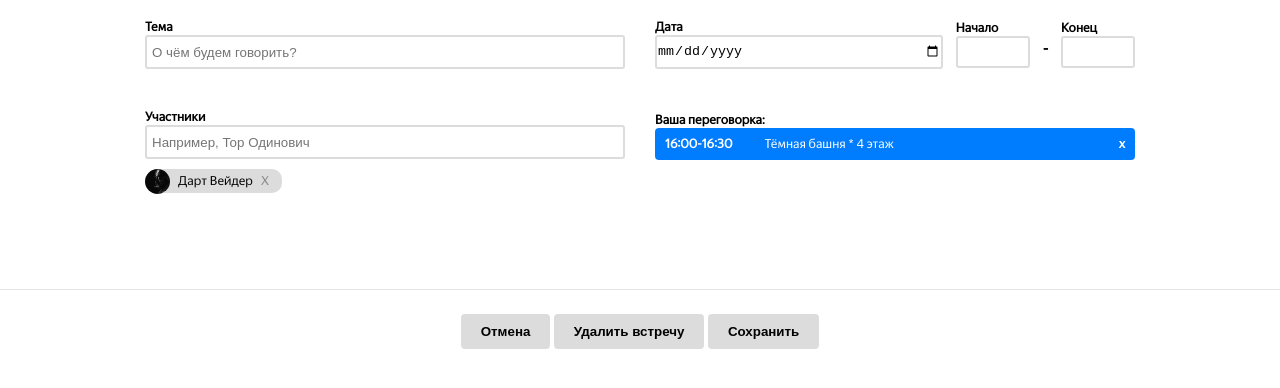
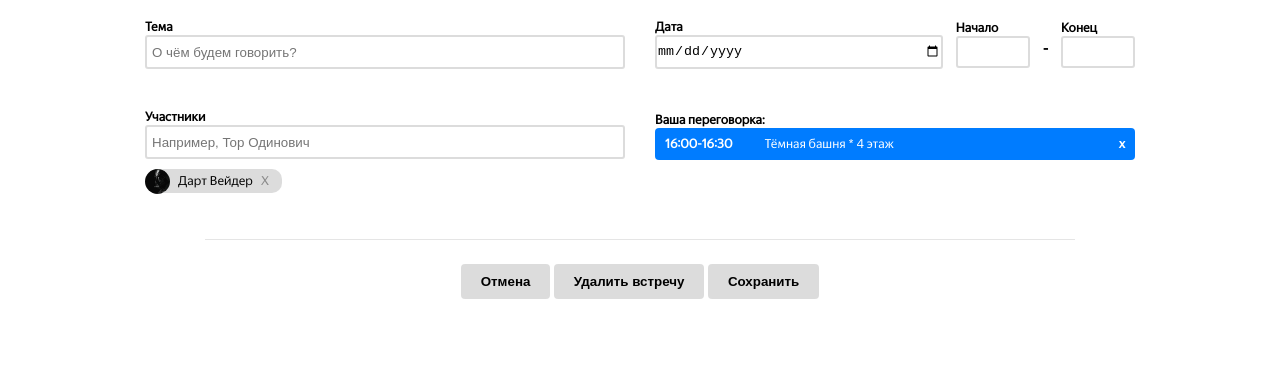
Before and after one commit to MrKarlKori/peregovorki, a plain HTML site: page index.html in a window 1280 px wide. Both pictures are taken after a click on the element 536 px from the left and 194 px from the top of the page. Shown: the part 182-570 px from the top of the page. Drawn offline with Linux system fonts and the light colour scheme.

Commit message:
footer moved to main tag

```diff
--- a/css/style.css
+++ b/css/style.css
@@ -70,7 +70,7 @@ header p::first-letter {
 	margin: 50px 16%;
 }
 
-footer {
+.footer__new, .footer__edit {
 	border-top: 1px rgba(0,0,0,0.1) solid;
 	display: -webkit-box;
 	display: -ms-flexbox;
--- a/index.html
+++ b/index.html
@@ -205,14 +205,15 @@
 			</div>
 
 		</form>
-	</main>
-
-	<footer class="footer__new" style="display: none">
+		<div class="footer__new" style="display: none">
 			<div class="form-buttons">
 				<button class="button button__default delete_meet_button">Отмена</button>
 				<button class="button button__create create_meet_button">Создать встречу</button>
 			</div>
-	</footer>
+		</div>
+	</main>
+
+
 
 	<main class="meeting meeting__edit" style="display: none">
 		<form action="" class="form">
@@ -261,15 +262,14 @@
 			</div>
 		  </div>
 		</form>
-	</main>
-
-	<footer class="footer__edit" style="display: none;">
+		<div class="footer__edit" style="display: none;">
 			<div class="form-buttons">
 				<button class="button button__default" onclick="openMain()">Отмена</button>
 				<button class="button button__default" onclick="openMain()">Удалить встречу</button>
 				<button class="button button__default" onclick="openMain()">Сохранить</button>
 			</div>
-	</footer>
+		</div>
+	</main>
 
 <script src="js/delete.js"></script>
 <script src="js/calendar.js"></script>
```
Lines whose indentation alone changed are shown as unchanged.
